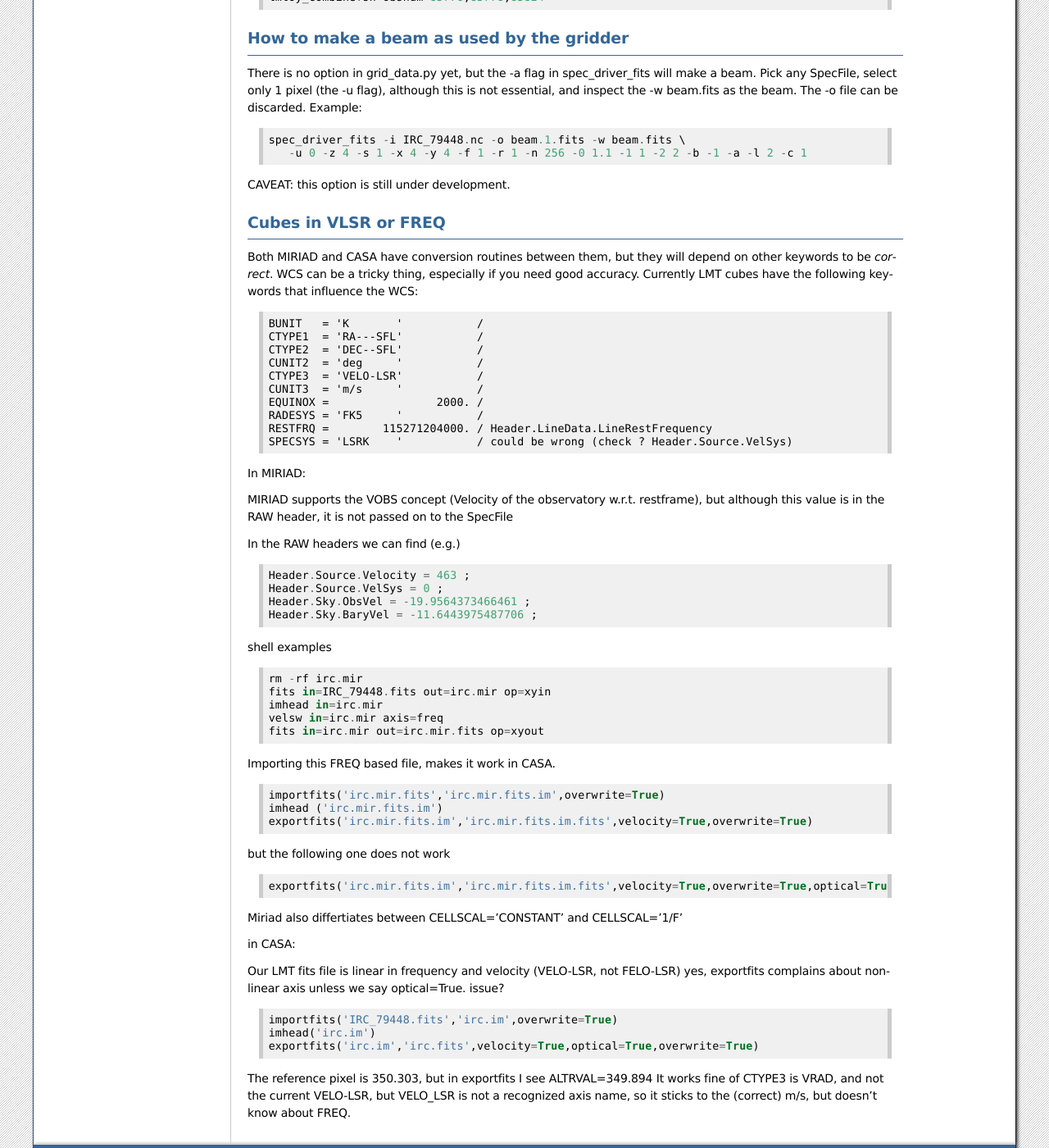
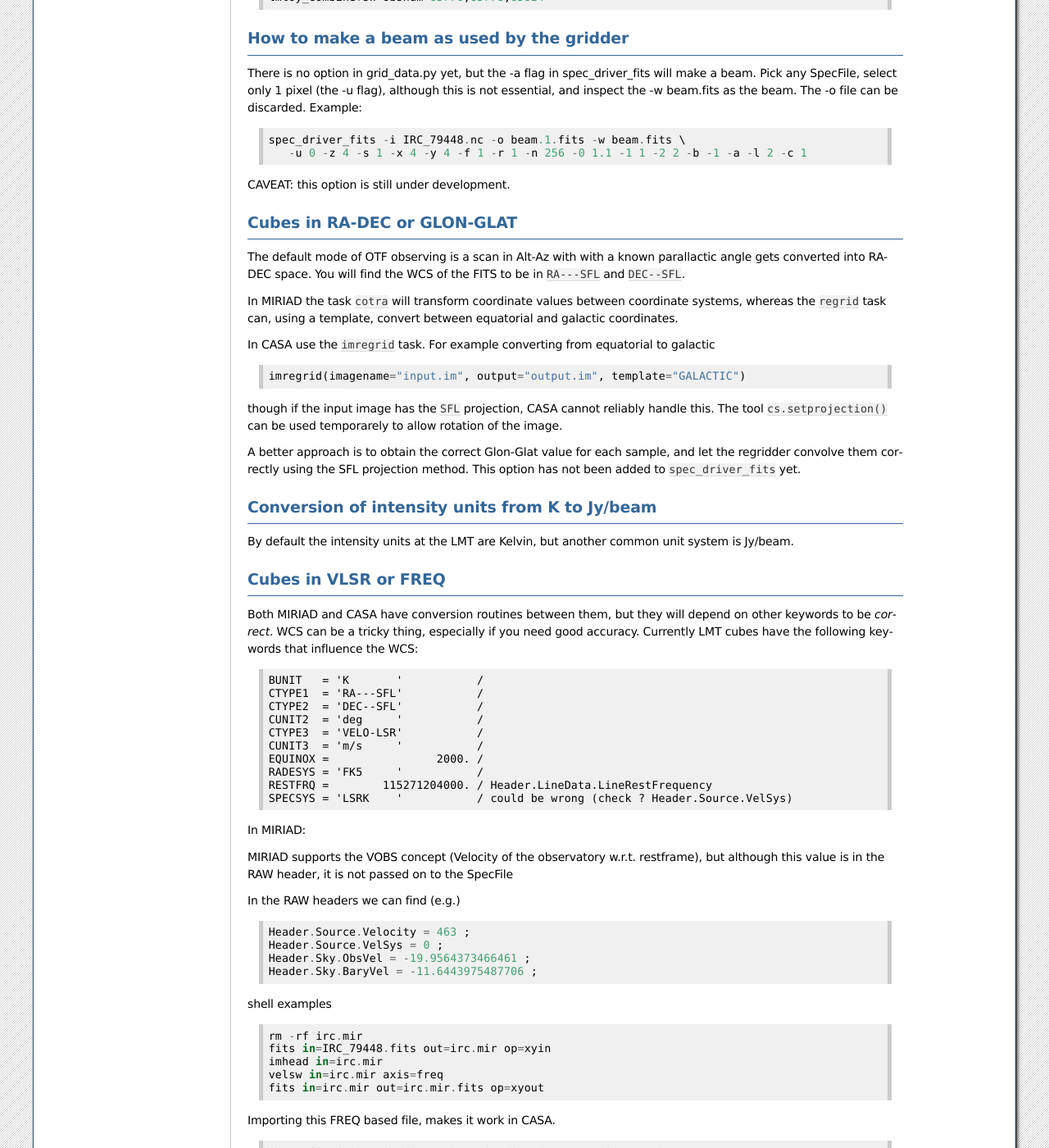
Before and after one commit to astroumd/lmtoy, a Sphinx documentation site: the page built from docs/source/FAQ.rst, in a window 1280 px wide and 1400 px high, scrolled down 1062 px. Shown: the whole window at 82% size. Built offline with Sphinx 7.4.7, drawn with Linux system fonts in a browser that asks for light colours; pages that are not in the unit, such as notebooks, are missing from menus; some of the changed text lies outside the part shown.

Commit message:
add coordinate issues

```diff
--- a/docs/source/FAQ.rst
+++ b/docs/source/FAQ.rst
@@ -96,6 +96,40 @@ pixel (the -u flag), although this is not essential, and inspect the
 
 CAVEAT:   this option is still under development.
 
+Cubes in RA-DEC or GLON-GLAT
+----------------------------
+
+The default mode of OTF observing is a scan in Alt-Az with with a known parallactic angle
+gets converted into RA-DEC space. You will find the WCS of the FITS to be in ``RA---SFL`` and
+``DEC--SFL``.
+
+In MIRIAD the task ``cotra`` will transform coordinate values between coordinate systems,
+whereas the ``regrid`` task can, using a template, convert between equatorial and galactic
+coordinates.
+
+In CASA use the ``imregrid`` task. For example converting from equatorial to galactic
+
+.. code-block::
+
+      imregrid(imagename="input.im", output="output.im", template="GALACTIC")
+
+though if the input image has the ``SFL`` projection, CASA cannot reliably handle this.
+The tool ``cs.setprojection()`` can be used temporarely to allow rotation of the image.
+
+.. todo:: example needed of cs.setprojection()
+
+A better approach is to obtain the correct Glon-Glat value for each sample, and let the
+regridder convolve them correctly using the SFL projection method. This option has not been
+added to ``spec_driver_fits`` yet.
+
+Conversion of intensity units from K to Jy/beam
+-----------------------------------------------
+
+By default the intensity units at the LMT are Kelvin, but another common unit system is
+Jy/beam.
+
+.. todo:: example needed.
+
 Cubes in VLSR or FREQ
 ---------------------
 
@@ -161,7 +195,7 @@ but the following one does not work
      exportfits('irc.mir.fits.im','irc.mir.fits.im.fits',velocity=True,overwrite=True,optical=True)
 
 
-Miriad also differtiates between CELLSCAL='CONSTANT' and CELLSCAL='1/F'
+Miriad also differentiates between CELLSCAL='CONSTANT' and CELLSCAL='1/F'
 
 in CASA:
 
@@ -180,3 +214,13 @@ The reference pixel is 350.303, but in exportfits I see ALTRVAL=349.894
 It works fine of CTYPE3 is VRAD, and not the current VELO-LSR, but VELO_LSR
 is not a recognized axis name, so it sticks to the (correct) m/s, but doesn't
 know about FREQ.
+
+Baseline subtraction
+--------------------
+
+Normally spectral data will need to be baseline subtracted before conversion
+to a SpecFile or SDFITS file. In particular for an SDFITS file this is not
+strictly needed, if you take the data to another package that can also do
+this more flexibly.
+
+.. todo:: example needed.  flag not implemented yet.
```
